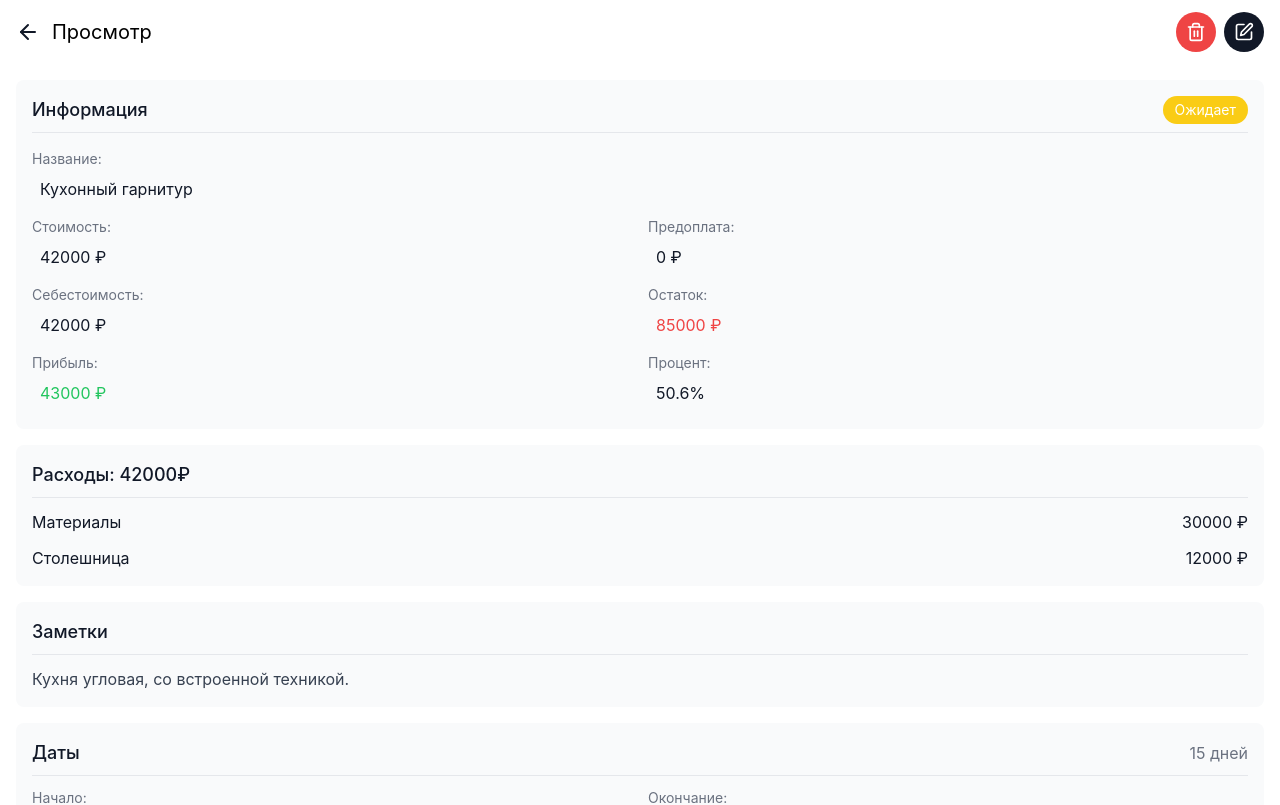
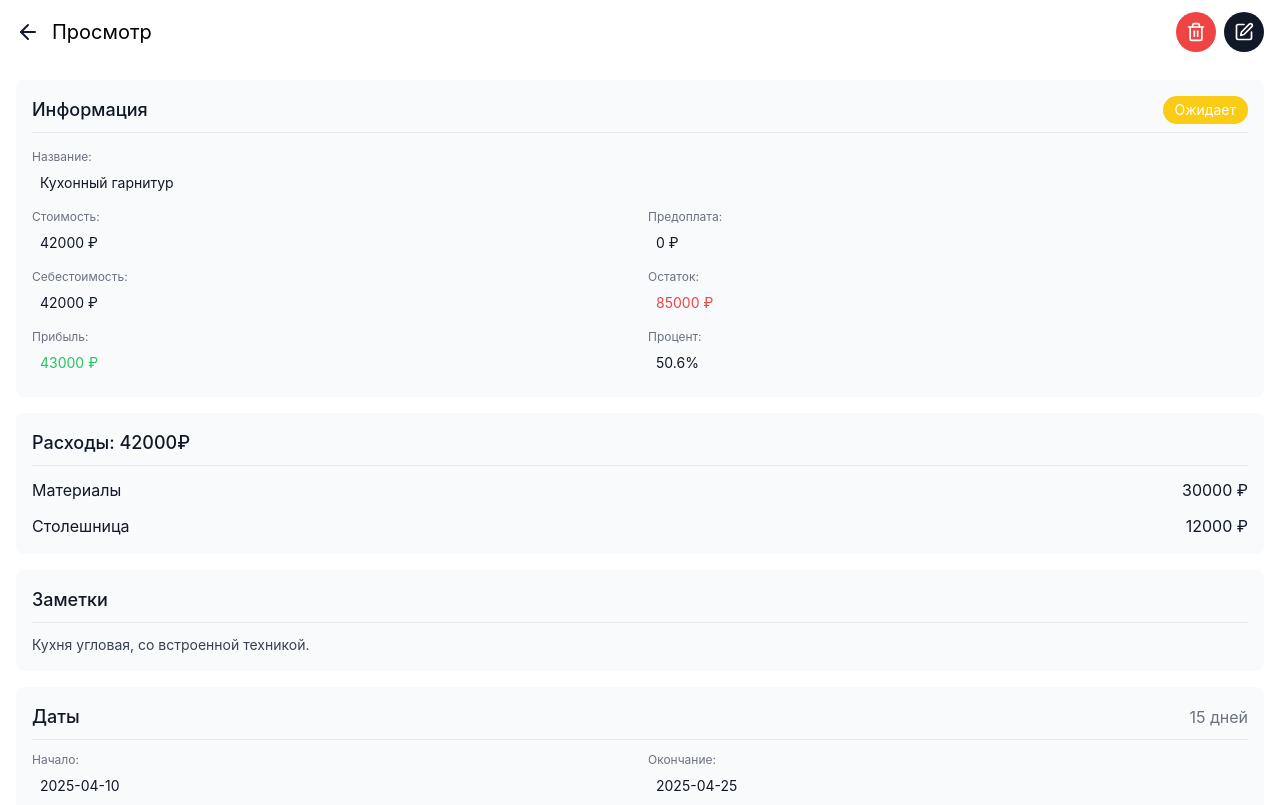
Before and after one commit to 1x5/pr-lite, a React (Create React App) app: page /order/1 in a window 1280 px wide. Shown: the top 805 px of the page. Built offline with nearby package versions, Linux system fonts and the light colour scheme.

Commit message:
Уменьшен размер шрифта на странице заказа до размера как на главной

```diff
--- a/src/pages/OrderPage.jsx
+++ b/src/pages/OrderPage.jsx
@@ -201,17 +201,17 @@ const OrderPage = () => {
 
           <div className="space-y-2">
             <div>
-              <div className="text-gray-500 text-sm">Название:</div>
+              <div className="text-gray-500 text-xs">Название:</div>
               {isEditing ? (
                 <input
                   type="text"
                   value={order.name}
                   onChange={(e) => setOrder(prev => ({ ...prev, name: e.target.value }))}
-                  className="w-full p-1.5 sm:p-2 mt-0.5 sm:mt-1 bg-white border rounded-md"
+                  className="w-full p-1.5 sm:p-2 mt-0.5 sm:mt-1 bg-white border rounded-md text-sm"
                 />
               ) : (
                 <div
-                  className={`text-gray-900 py-1 sm:p-2 ${order.phone && order.messenger ? 'cursor-pointer' : ''}`}
+                  className={`text-gray-900 py-1 sm:p-2 text-sm text-sm ${order.phone && order.messenger ? 'cursor-pointer' : ''}`}
                   onClick={handleMessengerClick}
                 >
                   {order.name}
@@ -222,21 +222,21 @@ const OrderPage = () => {
             {isEditing && (
               <div className="grid grid-cols-2 gap-4">
                 <div>
-                  <div className="text-gray-500 text-sm">Телефон:</div>
+                  <div className="text-gray-500 text-xs">Телефон:</div>
                   <input
                     type="tel"
                     value={order.phone}
                     onChange={(e) => setOrder(prev => ({ ...prev, phone: e.target.value }))}
                     placeholder="+7 (___) ___-__-__"
-                    className="w-full p-1.5 sm:p-2 bg-white border rounded-md"
+                    className="w-full p-1.5 sm:p-2 bg-white border rounded-md text-sm"
                   />
                 </div>
                 <div>
-                  <div className="text-gray-500 text-sm">Мессенджер:</div>
+                  <div className="text-gray-500 text-xs">Мессенджер:</div>
                   <select
                     value={order.messenger}
                     onChange={(e) => setOrder(prev => ({ ...prev, messenger: e.target.value }))}
-                    className="w-full p-1.5 sm:p-2 bg-white border rounded-md"
+                    className="w-full p-1.5 sm:p-2 bg-white border rounded-md text-sm"
                   >
                     <option value="WhatsApp">WhatsApp</option>
                     <option value="Telegram">Telegram</option>
@@ -248,31 +248,31 @@ const OrderPage = () => {
             <div className="grid grid-cols-2 gap-4">
               <div className="space-y-2">
                 <div>
-                  <div className="text-gray-500 text-sm">Стоимость:</div>
-                  <div className="text-gray-900 py-1 sm:p-2">{order.cost} ₽</div>
+                  <div className="text-gray-500 text-xs">Стоимость:</div>
+                  <div className="text-gray-900 py-1 sm:p-2 text-sm">{order.cost} ₽</div>
                 </div>
                 <div>
-                  <div className="text-gray-500 text-sm">Себестоимость:</div>
-                  <div className="text-gray-900 py-1 sm:p-2">{totalExpenses} ₽</div>
+                  <div className="text-gray-500 text-xs">Себестоимость:</div>
+                  <div className="text-gray-900 py-1 sm:p-2 text-sm">{totalExpenses} ₽</div>
                 </div>
                 <div>
-                  <div className="text-gray-500 text-sm">Прибыль:</div>
-                  <div className="text-green-500 py-1 sm:p-2">{profit} ₽</div>
+                  <div className="text-gray-500 text-xs">Прибыль:</div>
+                  <div className="text-green-500 py-1 sm:p-2 text-sm">{profit} ₽</div>
                 </div>
               </div>
 
               <div className="space-y-2">
                 <div>
-                  <div className="text-gray-500 text-sm">Предоплата:</div>
-                  <div className="text-gray-900 py-1 sm:p-2">{order.prepayment} ₽</div>
+                  <div className="text-gray-500 text-xs">Предоплата:</div>
+                  <div className="text-gray-900 py-1 sm:p-2 text-sm">{order.prepayment} ₽</div>
                 </div>
                 <div>
-                  <div className="text-gray-500 text-sm">Остаток:</div>
-                  <div className="text-red-500 py-1 sm:p-2">{remaining} ₽</div>
+                  <div className="text-gray-500 text-xs">Остаток:</div>
+                  <div className="text-red-500 py-1 sm:p-2 text-sm">{remaining} ₽</div>
                 </div>
                 <div>
-                  <div className="text-gray-500 text-sm">Процент:</div>
-                  <div className="text-gray-900 py-1 sm:p-2">{profitPercentage}%</div>
+                  <div className="text-gray-500 text-xs">Процент:</div>
+                  <div className="text-gray-900 py-1 sm:p-2 text-sm">{profitPercentage}%</div>
                 </div>
               </div>
             </div>
@@ -369,7 +369,7 @@ const OrderPage = () => {
                 placeholder="Введите заметки..."
               />
             ) : (
-              <p className="text-gray-700">{order.notes}</p>
+              <p className="text-gray-700 text-sm">{order.notes}</p>
             )}
           </div>
         )}
@@ -383,7 +383,7 @@ const OrderPage = () => {
             </div>
             <div className="grid grid-cols-2 gap-2 sm:gap-4">
               <div>
-                <div className="text-gray-500 text-sm">Начало:</div>
+                <div className="text-gray-500 text-xs">Начало:</div>
                 {isEditing ? (
                   <input
                     type="date"
@@ -392,11 +392,11 @@ const OrderPage = () => {
                     className="w-full p-1.5 sm:p-2 mt-0.5 sm:mt-1 bg-white border rounded-md"
                   />
                 ) : (
-                  <div className="text-gray-900 py-1 sm:p-2">{order.startDate}</div>
+                  <div className="text-gray-900 py-1 sm:p-2 text-sm">{order.startDate}</div>
                 )}
               </div>
               <div>
-                <div className="text-gray-500 text-sm">Окончание:</div>
+                <div className="text-gray-500 text-xs">Окончание:</div>
                 {isEditing ? (
                   <input
                     type="date"
@@ -405,7 +405,7 @@ const OrderPage = () => {
                     className="w-full p-1.5 sm:p-2 mt-0.5 sm:mt-1 bg-white border rounded-md"
                   />
                 ) : (
-                  <div className="text-gray-900 py-1 sm:p-2">{order.endDate}</div>
+                  <div className="text-gray-900 py-1 sm:p-2 text-sm">{order.endDate}</div>
                 )}
               </div>
             </div>
```
